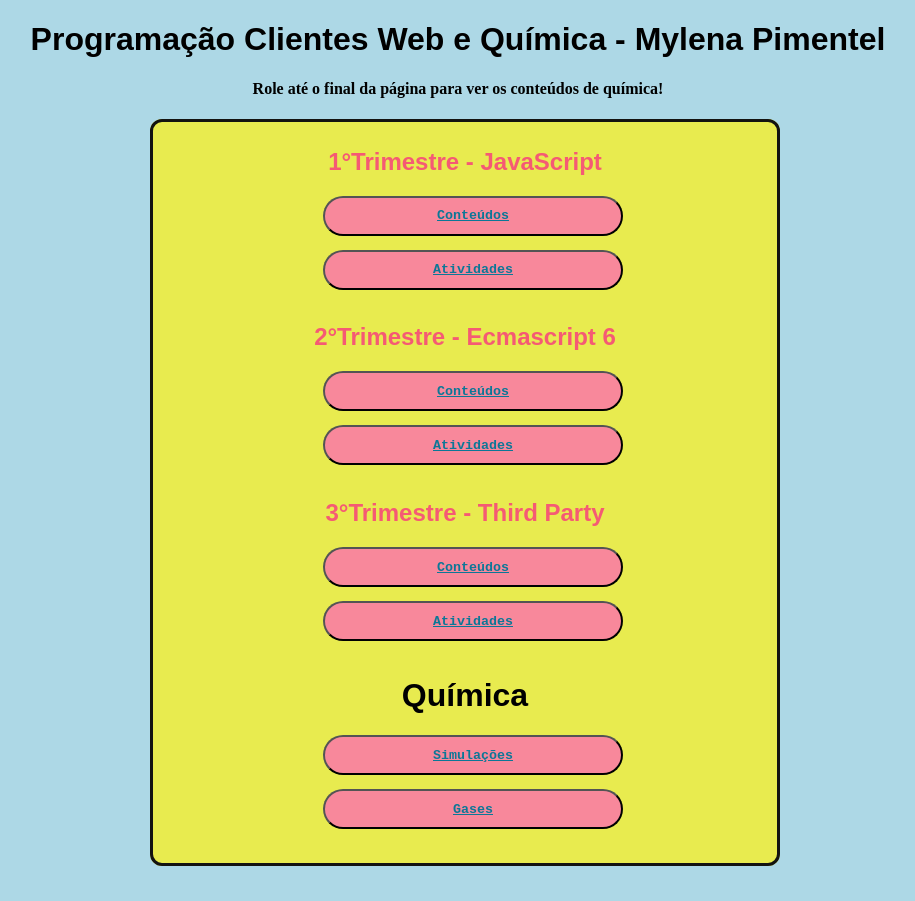
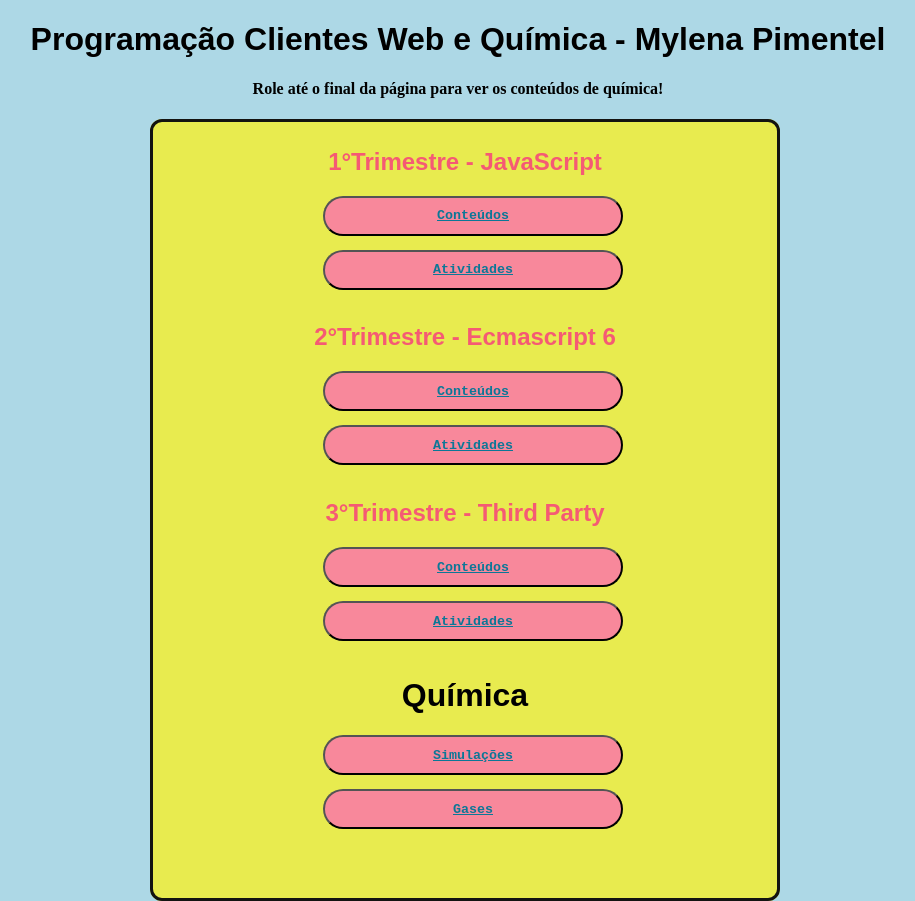
Before and after one commit to mylena21/mylena21.github.io, a plain HTML site: page index.html in a window 1280 px wide. Shown: the whole page, without its empty margins (182-1097 px from the left). Before the commit the page ends 866 px from the top, so only its background shows below. Drawn offline with Linux system fonts and the light colour scheme.

Commit message:
Update estilo.css

```diff
--- a/estilo.css
+++ b/estilo.css
@@ -55,7 +55,7 @@ fieldset{
     background-color: rgb(232, 235, 79);
     border: 3px solid rgb(19, 19, 17);
     width: 600px;
-    height: 725px;
+    height: 760px;
     position: absolute;
     left:330px;
 }
```
